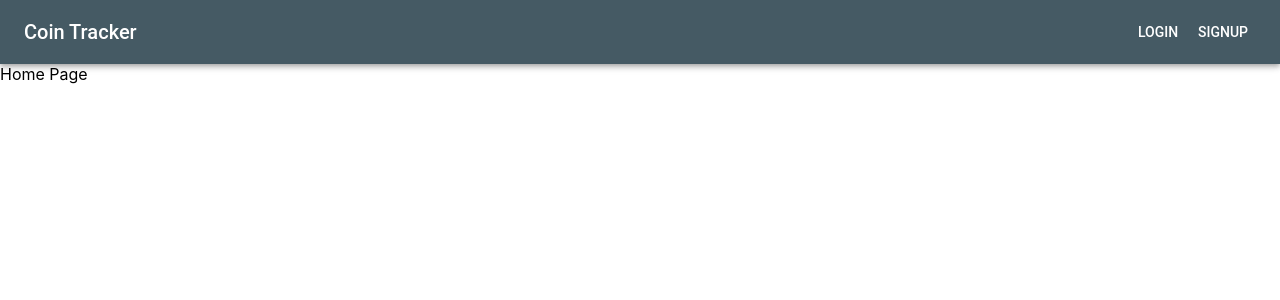
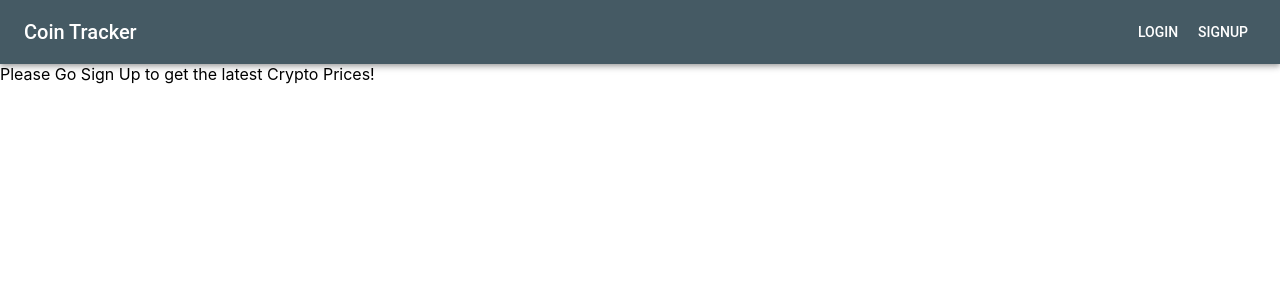
Before and after one commit to patricknavarre/coin-tracker-app, a React (Create React App) app: page / in a window 1280 px wide. Shown: the top 300 px of the page. Built offline with nearby package versions, Linux system fonts and the light colour scheme; no server answers.

Commit message:
updated homepage

```diff
--- a/src/components/Home/Home.js
+++ b/src/components/Home/Home.js
@@ -3,7 +3,7 @@ import React from 'react'
 function Home() {
     return (
         <div>
-            Home Page
+            Please Go Sign Up to get the latest Crypto Prices!
         </div>
     )
 }
```
